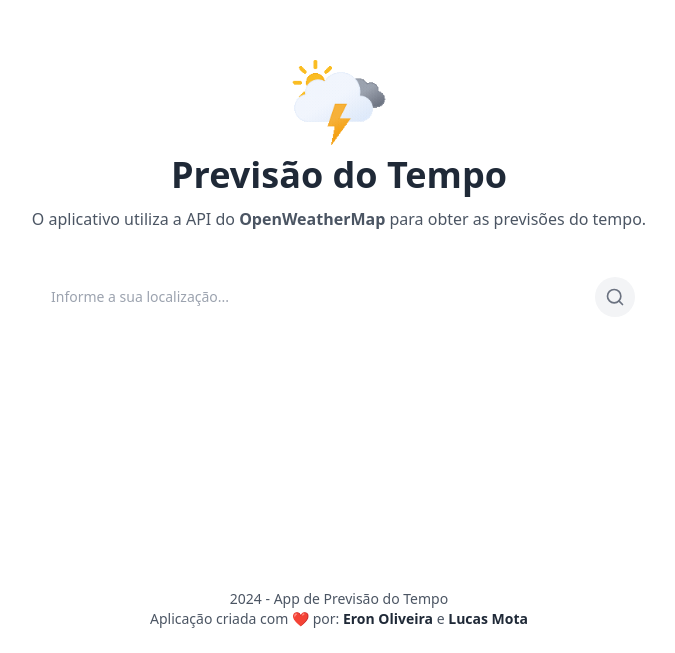
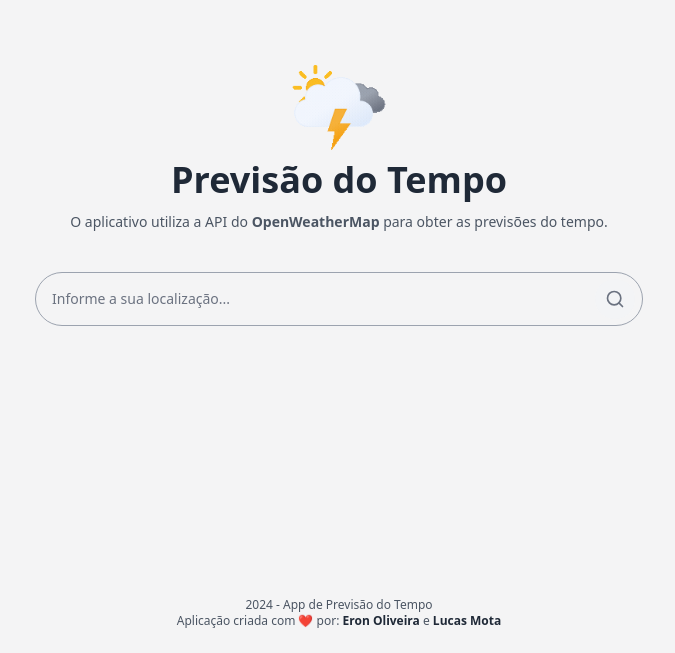
Before and after one commit to Eronrhcp/app-previsao-do-tempo, a React (Vite) app: page / in a window 1280 px wide. Shown: the part 147-800 px from the top of the page, without its empty margins (301-976 px from the left). Built offline with nearby package versions, Linux system fonts and the light colour scheme.

Commit message:
atualizei os estilos para funcionar o modo claro e escuro

```diff
--- a/src/App.tsx
+++ b/src/App.tsx
@@ -64,7 +64,7 @@ export function App() {
   // }
 
   return (
-    <div className="h-screen flex flex-col pb-6">
+    <div className="h-screen flex flex-col pb-6 bg-zinc-100 dark:bg-neutral-900">
       <main className="h-full flex flex-col justify-center">
         <Header />
         <SearchField />
--- a/src/components/footer.tsx
+++ b/src/components/footer.tsx
@@ -1,21 +1,21 @@
 export function Footer() {
   return (
     <footer className="mt-auto max-w-4xl text-center mx-auto px-4 sm:px-6 lg:px-8">
-      <p className="text-sm text-gray-600 dark:text-neutral-600">
+      <p className="text-xs text-gray-600 dark:text-neutral-200">
         {new Date().getFullYear()} - App de Previsão do Tempo
       </p>
 
-      <p className="text-sm text-gray-600 dark:text-neutral-600">
+      <p className="text-xs text-gray-600 dark:text-neutral-200">
         Aplicação criada com ❤️ por:{" "}
         <a
-          className="text-gray-800 decoration-2 hover:underline font-semibold dark:text-neutral-600"
+          className="text-gray-800 decoration-2 hover:underline font-bold dark:text-neutral-200"
           href="https://github.com/Eronrhcp"
           target="_blank"
         >
           Eron Oliveira
         </a> e {' '}
         <a
-          className="text-gray-800 decoration-2 hover:underline font-semibold dark:text-neutral-600"
+          className="text-gray-800 decoration-2 hover:underline font-bold dark:text-neutral-200"
           href="https://github.com/lmdvlpr"
           target="_blank"
         >
--- a/src/components/header.tsx
+++ b/src/components/header.tsx
@@ -8,10 +8,10 @@ export function Header() {
         height={32}
         alt='Logo do App de Previsão do Tempo'
       />
-      <h1 className='text-3xl font-bold text-gray-800 sm:text-4xl dark:text-white'>
+      <h1 className='text-3xl font-bold text-gray-800 sm:text-4xl dark:text-neutral-200'>
         Previsão do Tempo
       </h1>
-      <p className='mt-3 text-gray-600 dark:text-neutral-400'>
+      <p className='mt-3 text-sm text-gray-600 dark:text-neutral-200'>
         O aplicativo utiliza a API do <a
           href='https://openweathermap.org/'
           target='_blank'
--- a/src/components/search.tsx
+++ b/src/components/search.tsx
@@ -1,4 +1,4 @@
-import { Search } from 'lucide-react'
+import { Search } from 'lucide-react';
 
 export function SearchField() {
 	return (
@@ -6,7 +6,7 @@ export function SearchField() {
 			<div className='relative'>
 				<input
 					type='text'
-          className='p-4 block w-full border-gray-200 rounded-full text-sm focus:border-blue-500 focus:ring-blue-500 disabled:opacity-50 disabled:pointer-events-none dark:bg-neutral-900 dark:border-neutral-700 dark:text-neutral-400 dark:placeholder-neutral-500 dark:focus:ring-neutral-600'
+					className='p-4 block w-full border border-gray-400 rounded-full text-sm text-gray-500 placeholder-gray-500 bg-zinc-100 focus:border-blue-500 focus:ring-blue-500 disabled:opacity-50 disabled:pointer-events-none dark:bg-neutral-900 dark:border-neutral-400 dark:text-neutral-400 dark:placeholder-neutral-400 dark:focus:ring-neutral-600'
 					placeholder='Informe a sua localização...'
 				/>
 				<div className='absolute top-1/2 end-2 -translate-y-1/2'>
@@ -19,5 +19,5 @@ export function SearchField() {
 				</div>
 			</div>
 		</div>
-  )
+	);
 }
```
Lines whose indentation alone changed are shown as unchanged.
